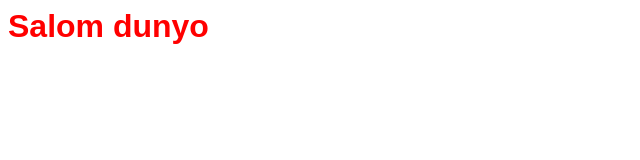
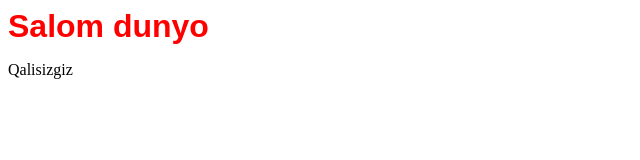
Before and after one commit to Muxur25/-gitHub, a plain HTML site: page index.html in a window 1280 px wide. Shown: the full height of the page, 0-640 px from the left. Drawn offline with Linux system fonts and the light colour scheme.

Commit message:
Yangi p qoshildi

```diff
--- a/index.html
+++ b/index.html
@@ -8,5 +8,6 @@
     </head>
     <body>
         <h1>Salom dunyo</h1>
+        <p>Qalisizgiz</p>
     </body>
 </html>
```
